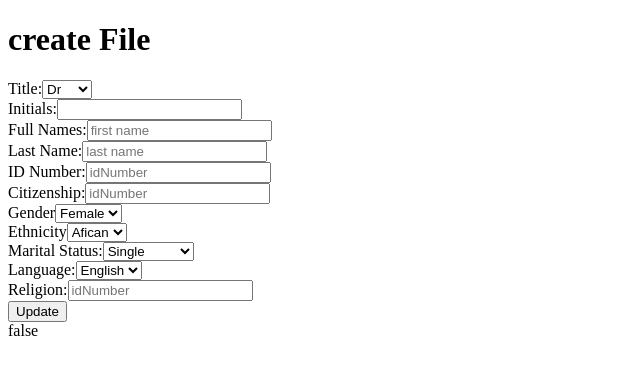
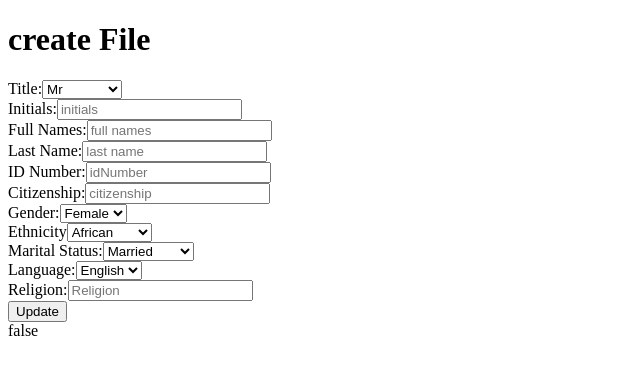
Before and after one commit to Mpilo-Pillz/clinic-workflow, an Angular app: page /create in a window 1280 px wide. Shown: the top 374 px of the page, without its empty margins (0-640 px from the left). Built offline with nearby package versions, Linux system fonts and the light colour scheme.

Commit message:
adding form validation and moving drop down values to be set on ts file instead of html

```diff
--- a/src/app/components/file/file-create/file-create.component.html
+++ b/src/app/components/file/file-create/file-create.component.html
@@ -10,10 +10,9 @@
         <label for="cars">Title:</label>
 
     <select id="title">
-      <option value="dr">Dr</option>
-      <option value="Mr">Mr</option>
-      <option value="mrs">Mrs</option>
-      <option value="miss">Miss</option>
+      <ng-container *ngFor="let title of titleDropDownValues">
+      <option [value]="title.title">{{ title.title | titlecase}}</option>
+    </ng-container>
 </select>
       </div>
       <div class="form-group">
@@ -21,18 +20,20 @@
         <input
         class="form-control"
         type="text"
-        placeholder=""
+        placeholder="initials"
         formControlName="initials"
         >
+        <p *ngIf="!form.get('initials').valid && form.get('initials').touched" class="form-error">Please enter valid initials</p>
       </div>
       <div class="form-group">
         <label for="fullNames">Full Names:</label>
       <input
       class="form-control"
       type="text"
-      placeholder="first name"
+      placeholder="full names"
       formControlName="fullNames"
       >
+      <p *ngIf="!form.get('fullNames').valid && form.get('fullNames').touched" class="form-error">Please enter valid full names</p>
     </div>
 
     <div class="form-group">
@@ -43,6 +44,7 @@
       placeholder="last name"
       formControlName="lastName"
       >
+      <p *ngIf="!form.get('lastName').valid && form.get('lastName').touched" class="form-error">Please enter valid last name</p>
     </div>
 
     <div class="form-group">
@@ -53,6 +55,7 @@
       placeholder="idNumber"
       formControlName="idNumber"
       >
+      <p *ngIf="!form.get('idNumber').valid && form.get('idNumber').touched" class="form-error">Please enter valid id number</p>
     </div>
 
     <div class="form-group">
@@ -60,36 +63,37 @@
       <input
       class="form-control"
       type="text"
-      placeholder="idNumber"
+      placeholder="citizenship"
       formControlName="citizenship"
       >
+      <p *ngIf="!form.get('citizenship').valid && form.get('citizenship').touched" class="form-error">Please enter valid citizenship</p>
     </div>
 
     <div class="form-group">
-    <label for="gender">Gender</label>
-    <select id="title">
-      <option value="female">Female</option>
-      <option value="male">Male</option>
-      <option value="other">Other</option>
+    <label for="gender">Gender:</label>
+    <select id="gender">
+      <ng-container *ngFor="let sex of gender">
+      <option [value]="sex.sex">{{ sex.sex | titlecase}}</option>
+    </ng-container>
 
 </select>
     </div>
 
     <div class="form-group">
       <label for="gender">Ethnicity</label>
-      <select id="title">
-        <option value="female">Afican</option>
+      <select id="ethnicity">
+        <ng-container *ngFor="let race of ethnicity">
+        <option [value]="race.race">{{ race.race | titlecase}}</option>
+      </ng-container>
   </select>
       </div>
 
     <div class="form-group">
       <label for="maritalStatus">Marital Status:</label>
       <select id="title">
-        <option value="female">Single</option>
-        <option value="male">Married</option>
-        <option value="other">Divorced</option>
-        <option value="other">Partnership</option>
-
+         <ng-container *ngFor="let status of maritalStatus">
+        <option value="status.status">{{ status.status | titlecase }}</option>
+      </ng-container>
   </select>
       </div>
 
@@ -105,9 +109,10 @@
           <input
           class="form-control"
           type="text"
-          placeholder="idNumber"
+          placeholder="Religion"
           formControlName="religion"
           >
+          <p *ngIf="!form.get('religion').valid && form.get('religion').touched" class="form-error">Please enter valid religion</p>
         </div>
 
 
--- a/src/app/components/file/file-create/file-create.component.ts
+++ b/src/app/components/file/file-create/file-create.component.ts
@@ -10,6 +10,71 @@ export class FileCreateComponent implements OnInit {
   mode = 'create'; //make this private and use a setter
   isLoading = false;
   form: FormGroup;
+
+  gender = [
+    {
+      sex: 'female',
+    },
+    {
+      sex: 'male'
+    },
+    {
+      sex: 'other'
+    }
+  ];
+
+  ethnicity = [
+    {
+      race: 'african'
+    },
+    {
+      race: 'asian'
+    },
+    {
+      race: 'caucasian'
+    },
+    {
+      race: 'indian'
+    },
+    {
+      race: 'mixed'
+    }
+  ];
+
+  maritalStatus = [
+    {
+      status: 'married'
+    },
+    {
+      status: 'single'
+    },
+    {
+      status: 'divorced'
+    },
+    {
+      status: 'partnership'
+    }
+  ];
+
+  titleDropDownValues = [
+    {
+      title: 'mr',
+    },
+    {
+      title: 'mrs',
+
+    },
+    {
+      title: 'dr',
+
+    }, {
+      title: 'professor',
+
+    },
+     {
+      title: 'miss'
+    }
+  ];
   constructor() { }
 
   ngOnInit(): void {
@@ -35,8 +100,6 @@ export class FileCreateComponent implements OnInit {
       }),
 
     })
-
-
     ;
   }
 
```
